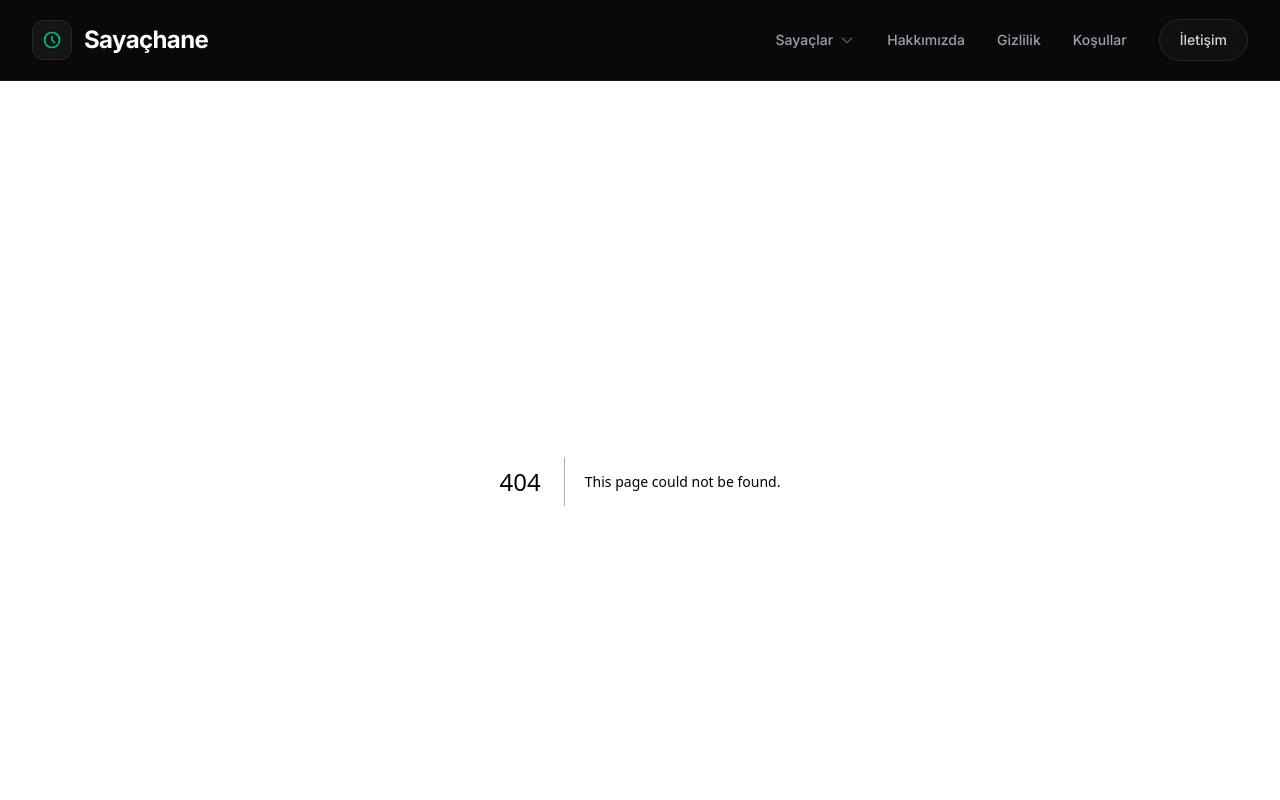
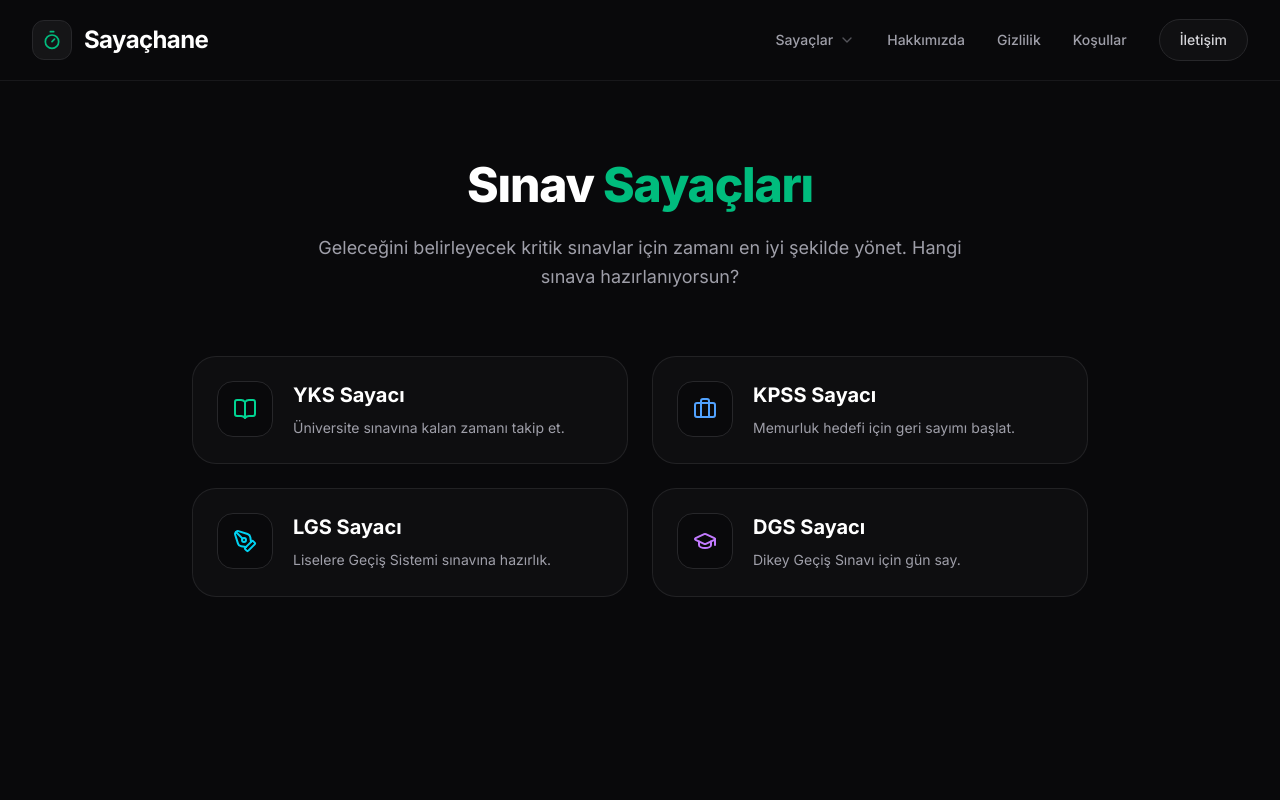
Before and after one commit to omirik/sayachanee, a Next.js app: page /sinavlar in a window 1280 px wide. Before the commit this address had no page. Shown: the top 800 px of the page. Built offline with nearby package versions, Linux system fonts and the light colour scheme.

Commit message:
guncelleme

```diff
--- /dev/null
+++ b/src/app/sinavlar/page.js
@@ -0,0 +1,45 @@
+import Link from "next/link";
+import { BookOpen, Briefcase, PenTool, GraduationCap } from "lucide-react";
+
+export default function SinavlarKategori() {
+  const sinavListesi = [
+    { isim: "YKS Sayacı", aciklama: "Üniversite sınavına kalan zamanı takip et.", link: "/yks", ikon: BookOpen, iconColor: "text-emerald-400", hoverBorder: "hover:border-emerald-500/50", hoverText: "group-hover:text-emerald-400" },
+    { isim: "KPSS Sayacı", aciklama: "Memurluk hedefi için geri sayımı başlat.", link: "/kpss", ikon: Briefcase, iconColor: "text-blue-400", hoverBorder: "hover:border-blue-500/50", hoverText: "group-hover:text-blue-400" },
+    { isim: "LGS Sayacı", aciklama: "Liselere Geçiş Sistemi sınavına hazırlık.", link: "/lgs", ikon: PenTool, iconColor: "text-cyan-400", hoverBorder: "hover:border-cyan-500/50", hoverText: "group-hover:text-cyan-400" },
+    { isim: "DGS Sayacı", aciklama: "Dikey Geçiş Sınavı için gün say.", link: "/dgs", ikon: GraduationCap, iconColor: "text-purple-400", hoverBorder: "hover:border-purple-500/50", hoverText: "group-hover:text-purple-400" },
+  ];
+
+  return (
+    <div className="min-h-[calc(100vh-80px)] bg-zinc-950 flex flex-col items-center pt-20 pb-16 px-4">
+      <div className="text-center mb-16 max-w-2xl">
+        <h1 className="text-4xl md:text-5xl font-extrabold text-white mb-6 tracking-tight">
+          Sınav <span className="text-emerald-500">Sayaçları</span>
+        </h1>
+        <p className="text-zinc-400 text-lg leading-relaxed">
+          Geleceğini belirleyecek kritik sınavlar için zamanı en iyi şekilde yönet. Hangi sınava hazırlanıyorsun?
+        </p>
+      </div>
+
+      <div className="grid grid-cols-1 md:grid-cols-2 gap-6 w-full max-w-4xl">
+        {sinavListesi.map((sinav, index) => {
+          const Icon = sinav.ikon;
+          return (
+            <Link key={index} href={sinav.link} className={`bg-zinc-900/40 border border-zinc-800/80 rounded-3xl p-6 flex items-start gap-5 group transition-all duration-300 ${sinav.hoverBorder} hover:bg-zinc-900/80`}>
+              <div className={`w-14 h-14 rounded-2xl bg-zinc-950 border border-zinc-800 flex items-center justify-center shrink-0 group-hover:scale-110 transition-transform ${sinav.iconColor}`}>
+                <Icon size={24} />
+              </div>
+              <div>
+                <h3 className={`text-xl font-bold text-white mb-2 transition-colors ${sinav.hoverText}`}>
+                  {sinav.isim}
+                </h3>
+                <p className="text-zinc-400 text-sm leading-relaxed">
+                  {sinav.aciklama}
+                </p>
+              </div>
+            </Link>
+          );
+        })}
+      </div>
+    </div>
+  );
+}
--- a/src/components/Header.js
+++ b/src/components/Header.js
@@ -1,97 +1,93 @@
 "use client";
 import Link from "next/link";
 import { useState } from "react";
+import { ChevronDown, Timer, Menu, X } from "lucide-react";
 
 export default function Header() {
   const [isMobileMenuOpen, setIsMobileMenuOpen] = useState(false);
+  const [isMobileSayaclarOpen, setIsMobileSayaclarOpen] = useState(false);
+
+  // Sayfa değiştiğinde mobil menüyü kapatan yardımcı fonksiyon
+  const closeMenu = () => {
+    setIsMobileMenuOpen(false);
+    setIsMobileSayaclarOpen(false);
+  };
 
   return (
     <header className="bg-zinc-950 border-b border-zinc-900 sticky top-0 z-50">
       <div className="max-w-7xl mx-auto px-4 sm:px-6 lg:px-8">
         <div className="flex items-center justify-between h-20">
 
-          {/* SOL TARAF: Logo ve Sayaçhane Yazısı */}
-          <Link href="/" className="flex items-center gap-3 group">
+          {/* SOL TARAF: Logo */}
+          <Link href="/" onClick={closeMenu} className="flex items-center gap-3 group">
             <div className="w-10 h-10 rounded-xl bg-zinc-900/80 border border-zinc-800 flex items-center justify-center transition-colors group-hover:border-emerald-500/50">
-              {/* Saat İkonu */}
-              <svg className="w-5 h-5 text-emerald-500" fill="none" stroke="currentColor" viewBox="0 0 24 24">
-                <path strokeLinecap="round" strokeLinejoin="round" strokeWidth="2" d="M12 8v4l3 3m6-3a9 9 0 11-18 0 9 9 0 0118 0z"></path>
-              </svg>
+              <Timer className="w-5 h-5 text-emerald-500" />
             </div>
             <span className="text-2xl font-bold text-white tracking-tight">Sayaçhane</span>
           </Link>
 
           {/* SAĞ TARAF: Masaüstü Linkleri */}
           <nav className="hidden md:flex items-center space-x-8">
-
-            {/* 1. Sayaçlar (Açılır Menü) */}
+            {/* Sayaçlar Açılır Menüsü */}
             <div className="relative group">
               <button className="text-sm font-medium text-zinc-400 hover:text-white py-8 flex items-center gap-1.5 transition-colors">
                 Sayaçlar
-                <svg className="w-4 h-4 opacity-50 group-hover:opacity-100 transition-opacity" fill="none" stroke="currentColor" viewBox="0 0 24 24">
-                  <path strokeLinecap="round" strokeLinejoin="round" strokeWidth="2" d="M19 9l-7 7-7-7"></path>
-                </svg>
+                <ChevronDown className="w-4 h-4 opacity-50 group-hover:opacity-100 transition-opacity" />
               </button>
 
-              {/* Dropdown Kutusu */}
               <div className="absolute top-full right-0 w-48 bg-zinc-900 border border-zinc-800 rounded-2xl shadow-2xl opacity-0 invisible group-hover:opacity-100 group-hover:visible transition-all duration-200 overflow-hidden transform group-hover:translate-y-0 translate-y-2">
-                <Link href="/sinavlar" className="block px-5 py-3 text-sm text-zinc-300 hover:bg-zinc-800 hover:text-emerald-400 transition-colors border-b border-zinc-800/50">
-                  Sınavlar
-                </Link>
-                <Link href="/resmi-bayramlar" className="block px-5 py-3 text-sm text-zinc-300 hover:bg-zinc-800 hover:text-emerald-400 transition-colors border-b border-zinc-800/50">
-                  Resmi Bayramlar
-                </Link>
-                <Link href="/dini-gunler" className="block px-5 py-3 text-sm text-zinc-300 hover:bg-zinc-800 hover:text-emerald-400 transition-colors border-b border-zinc-800/50">
-                  Dini Günler
-                </Link>
-                <Link href="/ozel" className="block px-5 py-3 text-sm text-zinc-300 hover:bg-zinc-800 hover:text-emerald-400 transition-colors">
-                  Özel Sayaç
-                </Link>
+                <Link href="/sinavlar" className="block px-5 py-3 text-sm text-zinc-300 hover:bg-zinc-800 hover:text-emerald-400 transition-colors border-b border-zinc-800/50">Sınavlar</Link>
+                <Link href="/resmi-bayramlar" className="block px-5 py-3 text-sm text-zinc-300 hover:bg-zinc-800 hover:text-emerald-400 transition-colors border-b border-zinc-800/50">Resmi Bayramlar</Link>
+                <Link href="/dini-gunler" className="block px-5 py-3 text-sm text-zinc-300 hover:bg-zinc-800 hover:text-emerald-400 transition-colors border-b border-zinc-800/50">Dini Günler</Link>
+                <Link href="/ozel" className="block px-5 py-3 text-sm text-zinc-300 hover:bg-zinc-800 hover:text-emerald-400 transition-colors">Özel Sayaç</Link>
               </div>
             </div>
 
-            {/* 2. 3. ve 4. Linkler */}
             <Link href="/hakkimizda" className="text-sm font-medium text-zinc-400 hover:text-white transition-colors">Hakkımızda</Link>
             <Link href="/gizlilik-politikasi" className="text-sm font-medium text-zinc-400 hover:text-white transition-colors">Gizlilik</Link>
             <Link href="/kullanim-kosullari" className="text-sm font-medium text-zinc-400 hover:text-white transition-colors">Koşullar</Link>
-
-            {/* 5. İletişim Butonu (Hap şeklinde tasarım) */}
-            <Link href="/iletisim" className="text-sm font-medium px-5 py-2.5 bg-zinc-900/50 border border-zinc-800 rounded-full text-zinc-300 hover:text-white hover:border-zinc-700 hover:bg-zinc-800 transition-all">
-              İletişim
-            </Link>
+            <Link href="/iletisim" className="text-sm font-medium px-5 py-2.5 bg-zinc-900/50 border border-zinc-800 rounded-full text-zinc-300 hover:text-white hover:border-zinc-700 hover:bg-zinc-800 transition-all">İletişim</Link>
           </nav>
 
-          {/* Mobil Menü Butonu (Telefonda görünür) */}
+          {/* Mobil Menü Hamburger Butonu */}
           <button
-            className="md:hidden text-zinc-400 hover:text-white p-2"
+            className="md:hidden text-zinc-400 hover:text-white p-2 transition-colors"
             onClick={() => setIsMobileMenuOpen(!isMobileMenuOpen)}
           >
-            <svg className="w-6 h-6" fill="none" stroke="currentColor" viewBox="0 0 24 24">
-              {isMobileMenuOpen ? (
-                <path strokeLinecap="round" strokeLinejoin="round" strokeWidth={2} d="M6 18L18 6M6 6l12 12" />
-              ) : (
-                <path strokeLinecap="round" strokeLinejoin="round" strokeWidth={2} d="M4 6h16M4 12h16M4 18h16" />
-              )}
-            </svg>
+            {isMobileMenuOpen ? <X className="w-6 h-6" /> : <Menu className="w-6 h-6" />}
           </button>
         </div>
       </div>
 
-      {/* Mobil Açılır Menü */}
+      {/* Mobil Açılır Menü (Akordeon Yapılı) */}
       {isMobileMenuOpen && (
-        <div className="md:hidden bg-zinc-900 border-b border-zinc-800 px-4 pt-2 pb-6 space-y-2">
-          <div className="text-xs font-bold text-zinc-500 uppercase tracking-wider mb-2 mt-4 ml-3">Sayaçlar</div>
-          <Link href="/sinavlar" className="block px-3 py-2 text-sm font-medium text-zinc-300 hover:text-emerald-400 hover:bg-zinc-800 rounded-lg">Sınavlar</Link>
-          <Link href="/resmi-bayramlar" className="block px-3 py-2 text-sm font-medium text-zinc-300 hover:text-emerald-400 hover:bg-zinc-800 rounded-lg">Resmi Bayramlar</Link>
-          <Link href="/dini-gunler" className="block px-3 py-2 text-sm font-medium text-zinc-300 hover:text-emerald-400 hover:bg-zinc-800 rounded-lg">Dini Günler</Link>
-          <Link href="/ozel" className="block px-3 py-2 text-sm font-medium text-emerald-400 hover:bg-zinc-800 rounded-lg">Özel Sayaç</Link>
+        <div className="md:hidden bg-zinc-900 border-b border-zinc-800 px-4 pt-2 pb-6 space-y-2 shadow-2xl">
+
+          {/* Akordeon Butonu */}
+          <button
+            onClick={() => setIsMobileSayaclarOpen(!isMobileSayaclarOpen)}
+            className="w-full flex items-center justify-between px-3 py-3 text-sm font-medium text-zinc-300 hover:text-white hover:bg-zinc-800 rounded-lg transition-colors"
+          >
+            <span className="flex items-center gap-2"><Timer size={18} className={isMobileSayaclarOpen ? "text-emerald-400" : ""} /> Sayaçlar</span>
+            <ChevronDown size={16} className={`transition-transform duration-300 ${isMobileSayaclarOpen ? 'rotate-180 text-emerald-400' : ''}`} />
+          </button>
+
+          {/* Akordeon İçeriği */}
+          {isMobileSayaclarOpen && (
+            <div className="pl-6 pr-3 py-2 space-y-1 bg-zinc-950/50 border border-zinc-800/50 rounded-lg mb-2">
+              <Link onClick={closeMenu} href="/sinavlar" className="block px-3 py-2.5 text-sm font-medium text-zinc-400 hover:text-emerald-400 hover:bg-zinc-800 rounded-lg">Sınavlar</Link>
+              <Link onClick={closeMenu} href="/resmi-bayramlar" className="block px-3 py-2.5 text-sm font-medium text-zinc-400 hover:text-emerald-400 hover:bg-zinc-800 rounded-lg">Resmi Bayramlar</Link>
+              <Link onClick={closeMenu} href="/dini-gunler" className="block px-3 py-2.5 text-sm font-medium text-zinc-400 hover:text-emerald-400 hover:bg-zinc-800 rounded-lg">Dini Günler</Link>
+              <Link onClick={closeMenu} href="/ozel" className="block px-3 py-2.5 text-sm font-medium text-emerald-400 hover:bg-zinc-800 rounded-lg">Özel Sayaç</Link>
+            </div>
+          )}
 
           <div className="h-px bg-zinc-800 my-4 mx-2"></div>
 
-          <Link href="/hakkimizda" className="block px-3 py-2 text-sm font-medium text-zinc-400 hover:text-white">Hakkımızda</Link>
-          <Link href="/gizlilik-politikasi" className="block px-3 py-2 text-sm font-medium text-zinc-400 hover:text-white">Gizlilik</Link>
-          <Link href="/kullanim-kosullari" className="block px-3 py-2 text-sm font-medium text-zinc-400 hover:text-white">Koşullar</Link>
-          <Link href="/iletisim" className="block px-3 py-2 mt-2 text-sm font-medium text-white bg-zinc-800 border border-zinc-700 rounded-lg text-center">İletişim</Link>
+          <Link onClick={closeMenu} href="/hakkimizda" className="block px-3 py-3 text-sm font-medium text-zinc-400 hover:text-white hover:bg-zinc-800 rounded-lg transition-colors">Hakkımızda</Link>
+          <Link onClick={closeMenu} href="/gizlilik-politikasi" className="block px-3 py-3 text-sm font-medium text-zinc-400 hover:text-white hover:bg-zinc-800 rounded-lg transition-colors">Gizlilik</Link>
+          <Link onClick={closeMenu} href="/kullanim-kosullari" className="block px-3 py-3 text-sm font-medium text-zinc-400 hover:text-white hover:bg-zinc-800 rounded-lg transition-colors">Koşullar</Link>
+          <Link onClick={closeMenu} href="/iletisim" className="block px-3 py-3 mt-2 text-sm font-medium text-white bg-zinc-800 border border-zinc-700 rounded-lg text-center shadow-lg transition-colors hover:bg-zinc-700">İletişim</Link>
         </div>
       )}
     </header>
```
